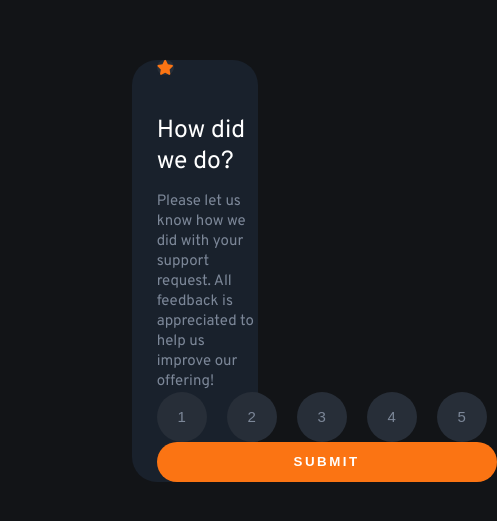
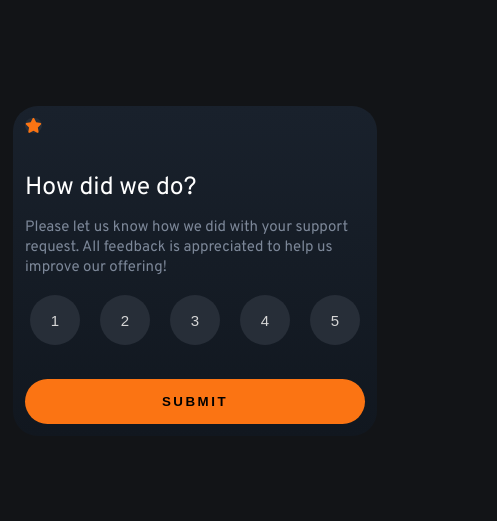
Before and after one commit to Weberowsky/Interactive-Rating-Component, a plain HTML site: page index.html in a window 390 px wide. Shown: the part 151-672 px from the top of the page, 497 px wide, since content can reach past the window. Drawn offline with Linux system fonts and the light colour scheme.

Commit message:
Enhance styles and layout for improved responsiveness and visual appeal

```diff
--- a/main.css
+++ b/main.css
@@ -6,6 +6,7 @@
   --darkBlue: #19212c;
   --veryDarkBlue: hsl(216, 12%, 8%);
   --orange: hsl(25, 97%, 53%);
+  --darkBlueGradient: linear-gradient(180deg, #19212c 0%, #11171f 100%);
 }
 #icon {
   background-color: #272e38;
@@ -39,8 +40,8 @@ span {
 }
 
 #customer-feedback-text {
-  margin-left: 25px;
   max-width: 340px;
+  margin: 0 auto; /* Center the element */
 }
 body,
 html {
@@ -49,12 +50,13 @@ html {
   font-size: 15px;
   margin: 0;
   padding: 0;
-  min-height: 100vh;
-  min-width: 100vw;
+  min-height: 100%;
+  min-width: 100%;
   display: flex;
   justify-content: center;
   align-items: center;
 }
+
 .button-container button,
 .button-selected {
   border-radius: 90px;
@@ -62,7 +64,7 @@ html {
   height: 50px;
   width: 50px;
   background-color: #272e38;
-  color: var(--mediumGrey);
+  color: rgb(214, 214, 214);
   font-size: 15px;
   font-weight: 400;
 }
@@ -80,18 +82,20 @@ html {
 .button-container {
   gap: 20px;
   display: flex;
-  margin-left: 25px;
+  margin: 0 auto; /* Center the element */
+  margin-top: 5%;
+  margin-bottom: 5%;
 }
 #customer-feedback,
 #thank-you {
-  background-color: var(--darkBlue);
+  background: var(--darkBlueGradient);
   display: flex;
   flex-direction: column;
-  height: 50vh;
-  width: 32.5vw;
   justify-content: space-evenly;
   border-radius: 25px;
   align-items: flex-start;
+  padding: 3%;
+  box-sizing: border-box; /* Add this line to include padding in the element's total width and height */
 }
 
 #thank-you {
@@ -101,14 +105,16 @@ html {
 
 #submit {
   background-color: var(--orange);
-  color: var(--white);
+  color: black;
   border: none;
   border-radius: 90px;
-  width: 340px;
-  height: 50px;
+  width: 100%;
+  max-width: 340px;
+  height: 45px;
   font-weight: 700;
   letter-spacing: 2.5px;
-  margin-left: 25px;
+  margin: 0 auto; /* Center the element */
+  margin-top: 5%;
 }
 
 #submit:hover {
```
